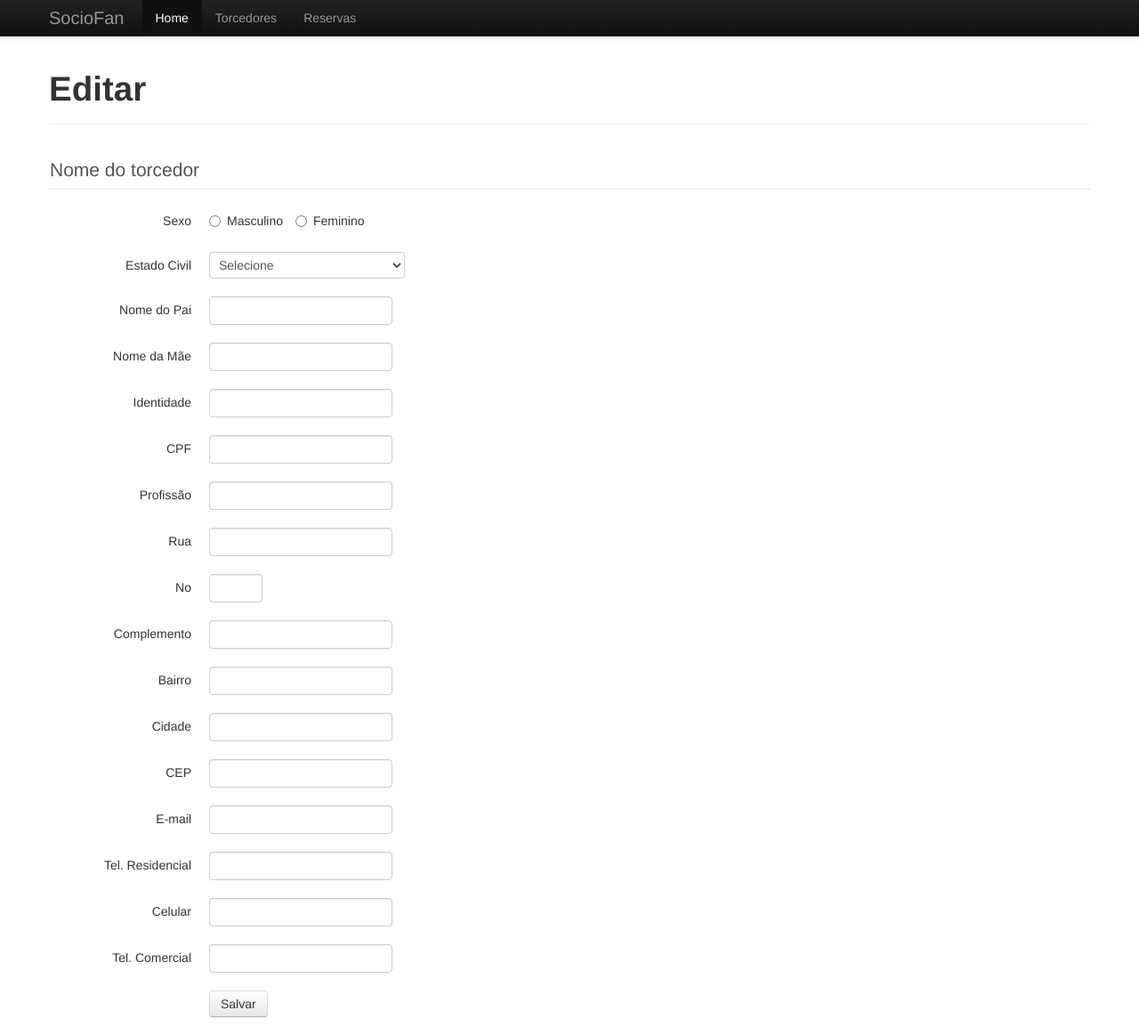
After one commit to CathyMacars/SocioFan, a PHP site: page /editar.php in a window 1280 px wide. The commit adds this page. Shown: the whole page at 89% size. Run offline with PHP 8.4, Linux system fonts and the light colour scheme; some libraries are stand-ins or nearby versions.

Commit message:
Renomeando os arquivos do projeto +  inicio da tela de editar torcedor
A tela de editar torcedor ainda está incompleta!

```diff
--- a/css/styles.css
+++ b/css/sociofan.css
@@ -63,8 +63,32 @@ input[type="password"] {
   margin-bottom: 15px;
 }
 
-.title-input {
-  border: none;
-  background: red;
-  color: blue;
+#teste {
+  border-color: transparent;
+  box-shadow: none;
+  font-size: 21px;
+  padding-left: 0;
+  margin: 5px 0;
+
+  -webkit-transition: none;
+  -moz-transition: none;
+  -o-transition: none;
+  transition: none;
 }
+
+#teste:hover {
+/*  border: solid 1px;
+  padding: 14px 10px;*/
+  font-size: 14px;
+  padding-left: 10px;
+
+  border-color: #cccccc;
+  -webkit-box-shadow: inset 0 1px 1px rgba(0, 0, 0, 0.075);
+  -moz-box-shadow: inset 0 1px 1px rgba(0, 0, 0, 0.075);
+  box-shadow: inset 0 1px 1px rgba(0, 0, 0, 0.075);
+
+  -webkit-transition: none;
+  -moz-transition: none;
+  -o-transition: none;
+  transition: none;
+}
--- /dev/null
+++ b/editar.php
@@ -0,0 +1,155 @@
+<?php include "inc/header.php"; ?>
+
+    <div class="container">
+
+      <div class="page-header">
+        <h1>Editar</h1>
+      </div>
+
+
+      <fieldset class="edit-fan">
+        <legend>
+          <input type="text" id="teste" placeholder="digite o nome do torcedor" value="Nome do torcedor">
+        </legend>
+        <form class="form-horizontal">
+          <div class="control-group">
+            <label class="control-label" for="here">Sexo</label>
+            <div class="controls">
+              <label for="here" class="radio inline">
+                <input id="here" type="radio"> Masculino
+              </label>
+              <label for="here" class="radio inline">
+                <input id="here" type="radio"> Feminino
+              </label>
+            </div>
+          </div>
+
+          <div class="control-group">
+            <label class="control-label" for="here">Estado Civil</label>
+            <div class="controls">
+              <select id="here">
+                <option disabled="disabled" selected="selected">Selecione</option>
+                <option>Casado(a)</option>
+                <option>Solteiro(a)</option>
+                <option>Divorciado(a) / Separado(a)</option>
+              </select>
+            </div>
+          </div>
+
+          <div class="control-group">
+            <label class="control-label" for="here">Nome do Pai</label>
+            <div class="controls">
+              <input id="here" type="text">
+            </div>
+          </div>
+
+          <div class="control-group">
+            <label class="control-label" for="here">Nome da Mãe</label>
+            <div class="controls">
+              <input id="here" type="text">
+            </div>
+          </div>
+
+          <div class="control-group">
+            <label class="control-label" for="here">Identidade</label>
+            <div class="controls">
+              <input id="here" type="text">
+            </div>
+          </div>
+
+          <div class="control-group">
+            <label class="control-label" for="here">CPF</label>
+            <div class="controls">
+              <input id="here" type="text">
+            </div>
+          </div>
+
+          <div class="control-group">
+            <label class="control-label" for="here">Profissão</label>
+            <div class="controls">
+              <input id="here" type="text">
+            </div>
+          </div>
+
+          <div class="control-group">
+            <label class="control-label" for="here">Rua</label>
+            <div class="controls">
+              <input id="here" type="text">
+            </div>
+          </div>
+
+          <div class="control-group">
+            <label class="control-label" for="here">No</label>
+            <div class="controls">
+              <input id="here" type="text" class="input-mini">
+            </div>
+          </div>
+
+          <div class="control-group">
+            <label class="control-label" for="here">Complemento</label>
+            <div class="controls">
+              <input id="here" type="text">
+            </div>
+          </div>
+
+          <div class="control-group">
+            <label class="control-label" for="here">Bairro</label>
+            <div class="controls">
+              <input id="here" type="text">
+            </div>
+          </div>
+
+          <div class="control-group">
+            <label class="control-label" for="here">Cidade</label>
+            <div class="controls">
+              <input id="here" type="text">
+            </div>
+          </div>
+
+          <div class="control-group">
+            <label class="control-label" for="here">CEP</label>
+            <div class="controls">
+              <input id="here" type="text">
+            </div>
+          </div>
+
+          <div class="control-group">
+            <label class="control-label" for="here">E-mail</label>
+            <div class="controls">
+              <input id="here" type="text">
+            </div>
+          </div>
+
+          <div class="control-group">
+            <label class="control-label" for="here">Tel. Residencial</label>
+            <div class="controls">
+              <input id="here" type="text">
+            </div>
+          </div>
+
+          <div class="control-group">
+            <label class="control-label" for="here">Celular</label>
+            <div class="controls">
+              <input id="here" type="text">
+            </div>
+          </div>
+
+          <div class="control-group">
+            <label class="control-label" for="here">Tel. Comercial</label>
+            <div class="controls">
+              <input id="here" type="text">
+            </div>
+          </div>
+
+          <div class="control-group">
+            <div class="controls">
+              <button type="submit" class="btn">Salvar</button>
+            </div>
+          </div>
+        </form>
+      </fieldset>
+
+
+    </div> <!-- /container -->
+
+ <?php include "inc/footer.php"; ?>
--- a/inc/header.php
+++ b/inc/header.php
@@ -14,8 +14,8 @@
       .pkt_added {text-decoration:none !important;}
     </style>
 
-    <!-- Project CSS -->
-    <link href="css/styles.css" rel="stylesheet">
+    <!-- SocioFan CSS -->
+    <link href="css/SocioFan.css" rel="stylesheet">
   </head>
 
   <body class="PKT_ENABLED">
--- a/todo.txt
+++ b/todo.txt
@@ -3,3 +3,6 @@ multas.php
 
 torcedores.php
   "identificação de torcedores sendo visualizados / torcedores cadastrados" (wtf?)
+
+editar.php
+  campo 'nascimento': datepicker?
```
Also changed, not shown: js/scripts.js (deleted).
